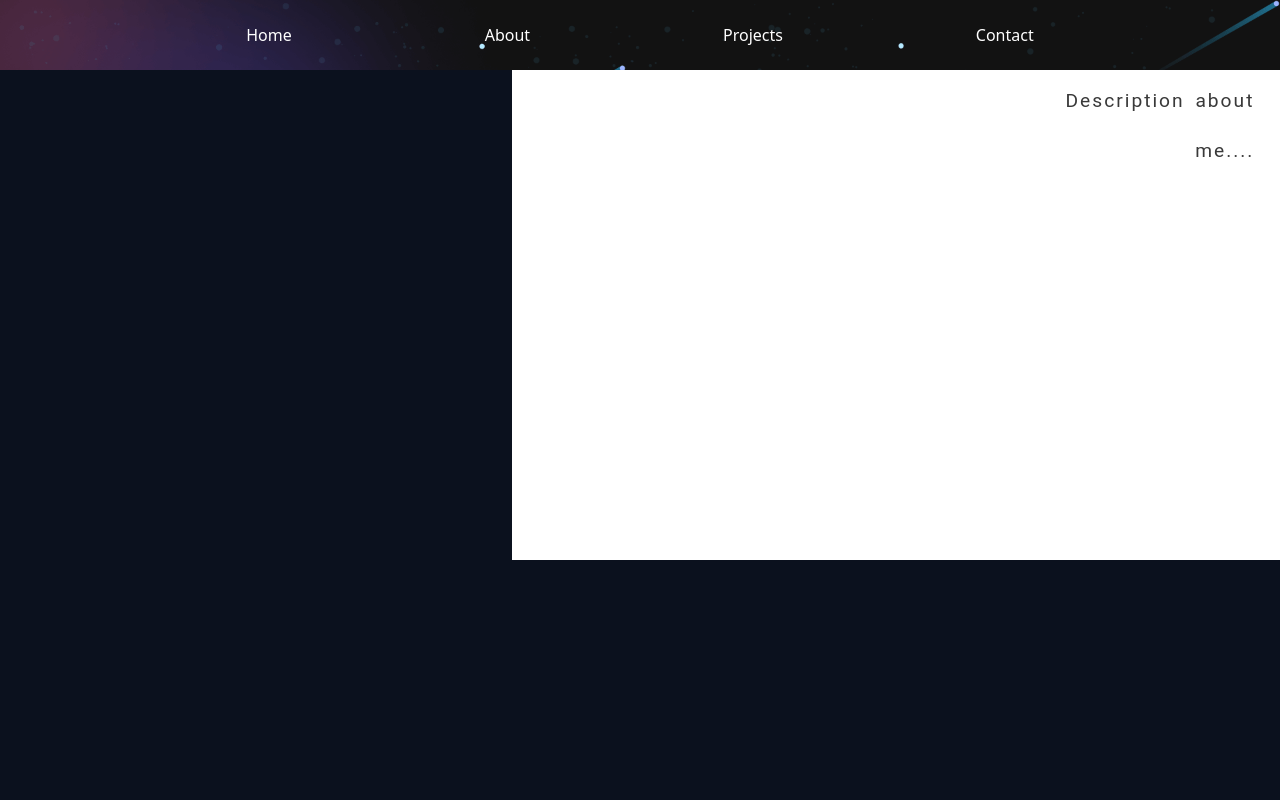
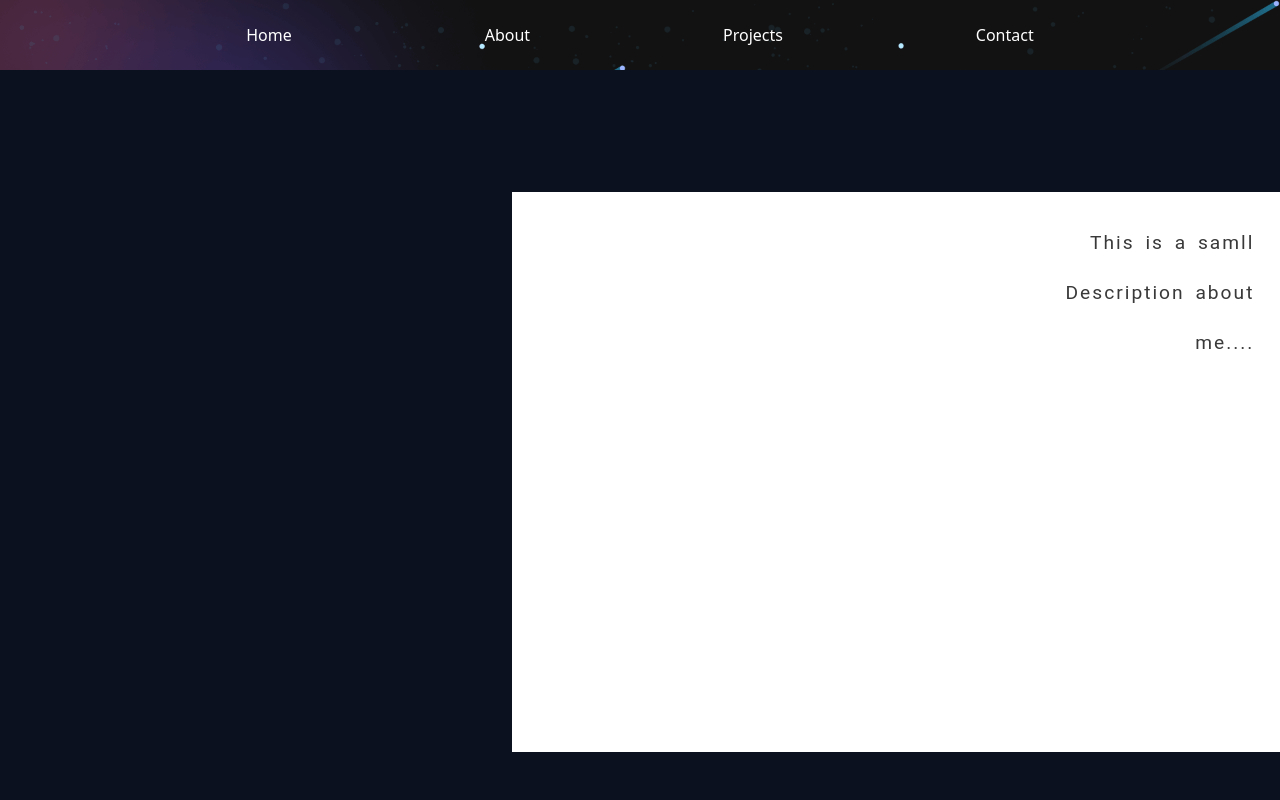
Before and after one commit to KartikSethi21/MyPortfolio, a React (Vite) app: page /about in a window 1280 px wide. Shown: the top 800 px of the page. Built offline with nearby package versions, Linux system fonts and the light colour scheme.

Commit message:
first commit

```diff
--- a/src/About/About.css
+++ b/src/About/About.css
@@ -1,7 +1,10 @@
 .about {
     background-color: hsl(219, 48%, 8%);
-    min-height: 100vh;
+    min-height: 140vh;
     display: flex;
+    padding-top: 15vmax;
+    margin-top:15vma
+
   }
 
   .aboutContainer {
@@ -28,15 +31,17 @@
   }
 
   .aboutContainer2 {
-    width: 60%;
+    width: 70%;
     min-height: 80vh;
     background-color: white;
     box-shadow: 0 0 15px rgba(0, 0, 0, 0.281);
     position: absolute;
-    bottom: 0;
+    top: 90px;
+    left:-70px;
     box-sizing: border-box;
     padding: 2vmax;
     display: flex;
+    margin-top:15vmax;
     transform: translateX(-100vw) translateY(-10%) rotateZ(-360deg);
 
     animation: aboutAnimation 1s ease-in forwards;
@@ -54,8 +59,8 @@
   }
 
   .aboutAvatar {
-    width: 300px;
-    height: 300px;
+    width: 200px;
+    height: 200px;
     border-radius: 100%;
     transition: all 1s;
   }
--- a/src/Contact/Contact.css
+++ b/src/Contact/Contact.css
@@ -1,4 +1,4 @@
-.contact {
+ .contact {
     background-color: hsl(219, 48%, 8%);
 
     width: 100%;
@@ -26,6 +26,7 @@
     display: flex;
     justify-content: center;
     animation: contactTransition 1s linear forwards;
+    margin-top:5vmax;
   }
 
   .contactContainerForm {
--- a/src/Navbar.jsx
+++ b/src/Navbar.jsx
@@ -1,3 +1,5 @@
+
+
 import React, { useEffect, useState } from "react";
 import { Link } from "react-router-dom";
 
@@ -6,30 +8,16 @@ const Navbar = () => {
   const [lastScrollY, setLastScrollY] = useState(0);
 
   useEffect(() => {
-    let ticking = false; // To prevent excessive re-renders
-
     const handleScroll = () => {
-      if (!ticking) {
-        window.requestAnimationFrame(() => {
       const currentScrollY = window.scrollY;
 
-          // Show navbar when scrolling up, hide when scrolling down
-          if (currentScrollY > lastScrollY && currentScrollY!==0) {
-            setIsVisible(false);
-          }
-          if(currentScrollY===0){
-            setIsVisible(true);
-          }
-          else {
-            setIsVisible(true);
+      if (currentScrollY > lastScrollY && currentScrollY > 50) {
+        setIsVisible(false); // Hide navbar on scroll down
+      } else {
+        setIsVisible(true); // Show navbar on scroll up
       }
 
       setLastScrollY(currentScrollY);
-          ticking = false;
-        });
-
-        ticking = true;
-      }
     };
 
     window.addEventListener("scroll", handleScroll);
@@ -37,11 +25,14 @@ const Navbar = () => {
   }, [lastScrollY]);
 
   return (
-    <nav
-      className={`fixed top-0 left-0 z-50  bg-[url(../assets/images/banner-bg.png)] bg-no-repeat bg-cover w-full text-white transition-transform duration-300 ${
+    <nav className={`fixed top-0 left-0 z-50 w-full  text-white transition-transform duration-300 ${
       isVisible ? "translate-y-0" : "-translate-y-full"
     }`}
-    >
+    style={{
+      backgroundImage: "url('/assets/images/banner-bg.png')",
+      backgroundRepeat: "no-repeat",
+      backgroundSize: "cover",
+    }}>
     <div className="w-full h-[70px] flex justify-center items-center">
       <ul className="flex flex-row justify-evenly w-11/12">
         <li className="hover:cursor-pointer transition-all duration-200">
@@ -62,4 +53,5 @@ const Navbar = () => {
 );
 };
 
+
 export default Navbar;
```
Lines whose indentation alone changed are shown as unchanged.
